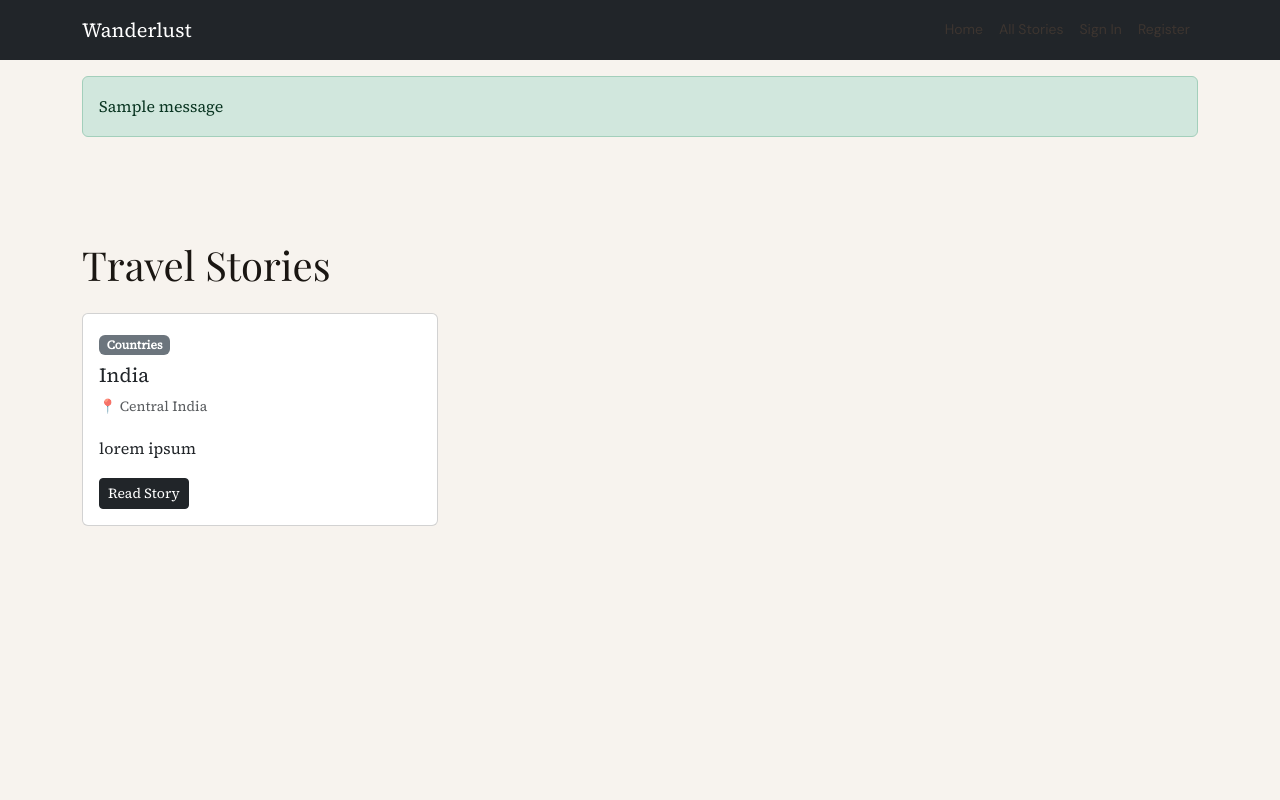
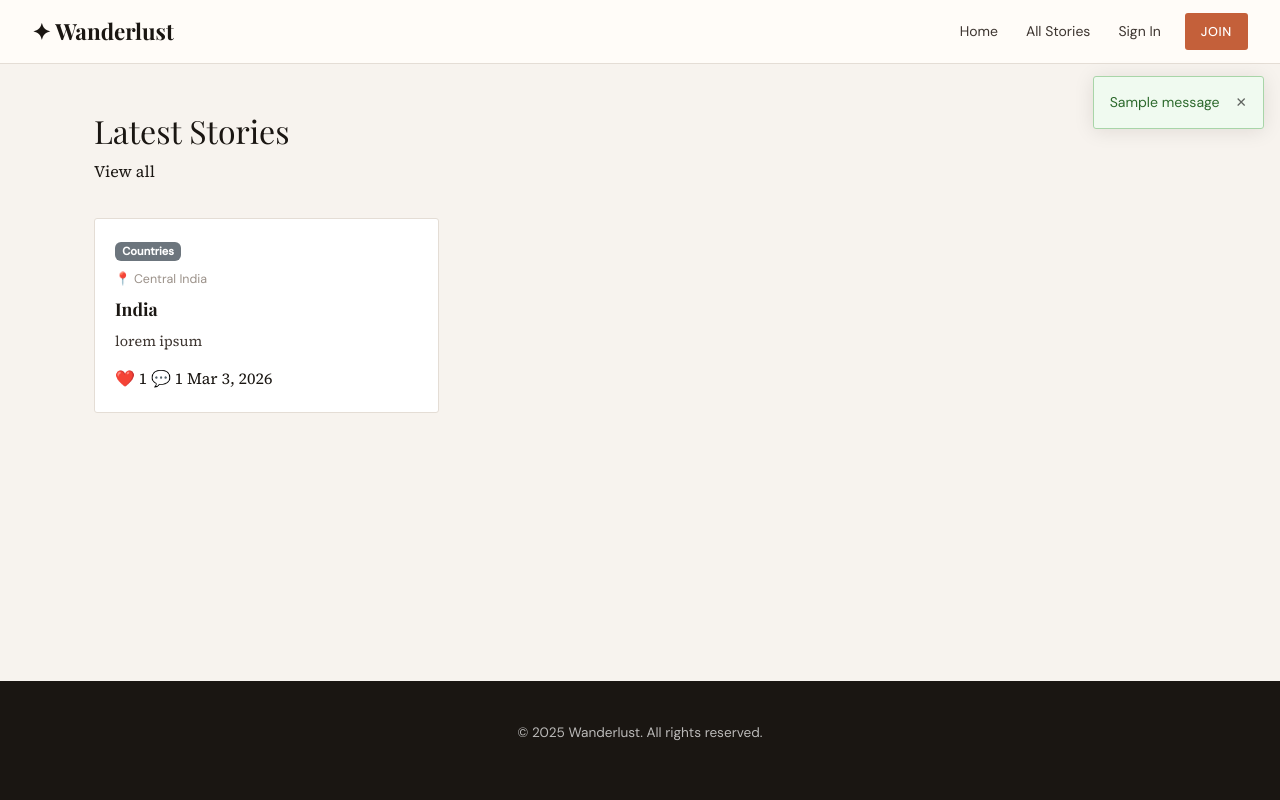
Before and after one commit to harriets28/capstone, a Django app: page / in a window 1280 px wide. Run offline with Django 5.2, Linux system fonts and the light colour scheme; data comes from the database, SQL or seed files in the repository; both versions use the stored data as it was after the commit; tables that the repository leaves empty hold one stand-in row (values such as "Sample post"); one stand-in notice (Sample message) is shown; some web fonts are replaced.

Commit message:
Update templates to use editorial CSS styling

```diff
--- a/templates/base.html
+++ b/templates/base.html
@@ -1,4 +1,5 @@
-<!doctype html>
+<!DOCTYPE html>
+<html lang="en">
 <head>
   <meta charset="UTF-8" />
   <meta name="viewport" content="width=device-width, initial-scale=1.0" />
@@ -12,48 +13,47 @@
   <link rel="stylesheet" href="{% static 'css/main.css' %}" />
 </head>
 <body>
-        <nav class="navbar navbar-expand-lg navbar-dark bg-dark">
-            <div class="container">
-                <a class="navbar-brand" href="/">Wanderlust</a>
-                <div class="navbar-nav ms-auto">
-                    <a class="nav-link" href="/">Home</a>
-                    <a class="nav-link" href="/posts/">All Stories</a>
+
+<nav class="site-nav">
+  <div class="nav-inner">
+    <a class="nav-brand" href="/">✦ Wanderlust</a>
+    <div class="nav-links">
+      <a href="/" class="nav-link">Home</a>
+      <a href="/posts/" class="nav-link">All Stories</a>
       {% if user.is_authenticated %}
-                    <a
-                        class="nav-link"
-                        href="{% url 'accounts:profile' username=user.username %}"
-                        >Profile</a
-                    >
-                    <form
-                        method="post"
-                        action="{% url 'logout' %}"
-                        class="d-inline"
-                    >
+        <a href="{% url 'accounts:profile' username=user.username %}" class="nav-link">Profile</a>
+        <form method="post" action="{% url 'logout' %}" class="d-inline">
           {% csrf_token %}
-                        <button type="submit" class="nav-link btn btn-link">
-                            Sign Out
-                        </button>
+          <button type="submit" class="nav-link">Sign Out</button>
         </form>
       {% else %}
-                    <a class="nav-link" href="{% url 'login' %}">Sign In</a>
-                    <a class="nav-link" href="{% url 'accounts:register' %}"
-                        >Register</a
-                    >
+        <a href="{% url 'login' %}" class="nav-link">Sign In</a>
+        <a href="{% url 'accounts:register' %}" class="nav-cta">Join</a>
       {% endif %}
     </div>
   </div>
 </nav>
 
 {% if messages %}
-        <div class="container mt-3">
+<div class="messages-container">
   {% for message in messages %}
-            <div class="alert alert-{{ message.tags }}">{{ message }}</div>
+    <div class="alert-toast alert-toast--{{ message.tags }}">
+      <span>{{ message }}</span>
+      <button class="toast-close" onclick="this.parentElement.remove()">✕</button>
+    </div>
   {% endfor %}
 </div>
 {% endif %}
 
-        <main class="container my-4">{% block content %}{% endblock %}</main>
+<main>
+  {% block content %}{% endblock %}
+</main>
+
+<footer class="site-footer">
+  <p>© 2025 Wanderlust. All rights reserved.</p>
+</footer>
 
 <script src="https://cdn.jsdelivr.net/npm/bootstrap@5.3.2/dist/js/bootstrap.bundle.min.js"></script>
+{% block extra_js %}{% endblock %}
 </body>
 </html>
--- a/templates/blog/home.html
+++ b/templates/blog/home.html
@@ -1,32 +1,40 @@
-{% extends 'base.html' %} {% block title %}Wanderlust — Travel Blog{% endblock%}
+{% extends 'base.html' %}
+
+{% block title %}Wanderlust — Travel Blog{% endblock %}
+
 {% block content %}
 
-<h1 class="mb-4">Travel Stories</h1>
+<div class="container px-4">
+  <div class="section-header mt-5">
+    <h2 class="section-title">Latest Stories</h2>
+    <a href="/posts/" class="section-link">View all</a>
+  </div>
 
-{% if recent_posts %}
-<div class="row">
+  {% if recent_posts %}
+  <div class="stories-grid">
     {% for post in recent_posts %}
-    <div class="col-md-4 mb-4">
-        <div class="card h-100">
-            <div class="card-body">
-                {% if post.category %}
-                <span class="badge bg-secondary mb-2"
-                    >{{ post.category.name }}</span
-                >
-                {% endif %}
-                <h5 class="card-title">{{ post.title }}</h5>
-                <p class="text-muted small">📍 {{ post.destination }}</p>
-                <p class="card-text">{{ post.excerpt }}</p>
-                <a
-                    href="{{ post.get_absolute_url }}"
-                    class="btn btn-dark btn-sm"
-                    >Read Story</a
-                >
-            </div>
+    <article class="story-card">
+      <a href="{{ post.get_absolute_url }}">
+        <div class="story-card-body">
+          {% if post.category %}
+            <span class="badge bg-secondary mb-2" style="font-family: var(--font-ui); font-size: .7rem;">{{ post.category.name }}</span>
+          {% endif %}
+          <p class="story-dest">📍 {{ post.destination }}</p>
+          <h3 class="story-title">{{ post.title }}</h3>
+          <p class="story-excerpt">{{ post.excerpt }}</p>
+          <div class="story-meta">
+            <span>❤️ {{ post.like_count }}</span>
+            <span>💬 {{ post.comment_count }}</span>
+            <time>{{ post.created_at|date:"M j, Y" }}</time>
+          </div>
         </div>
-    </div>
+      </a>
+    </article>
     {% endfor %}
+  </div>
+  {% else %}
+    <p class="text-muted mt-4">No stories yet. Check back soon.</p>
+  {% endif %}
 </div>
-{% else %}
-<p>No stories yet.</p>
-{% endif %} {% endblock %}
+
+{% endblock %}
```
Also changed, not shown: templates/blog/post_detail.html (+67 -10 lines), db.sqlite3. Lines whose indentation alone changed are shown as unchanged.
